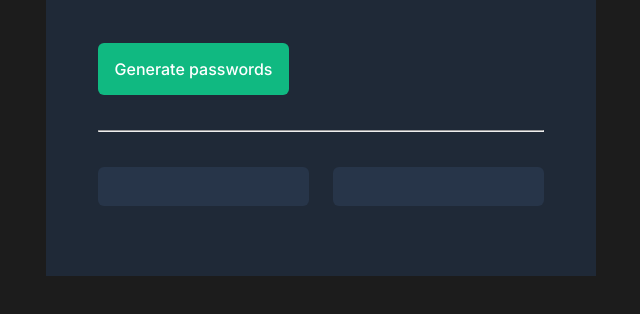
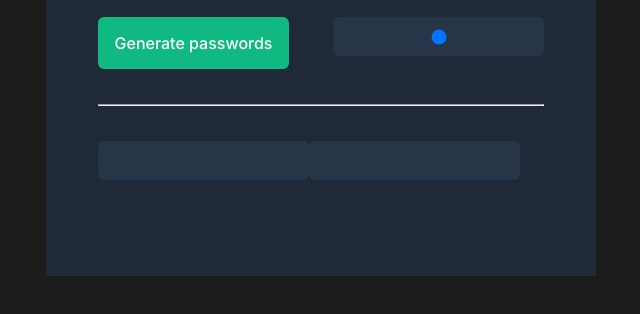
Before and after one commit to Mehcanic/scrimba-password, a plain HTML site: page index.html in a window 1280 px wide. Shown: the part 354-668 px from the top of the page, without its empty margins (42-682 px from the left). Drawn offline with Linux system fonts and the light colour scheme.

Commit message:
basic app pfinished; waiting for upgrades

```diff
--- a/index.html
+++ b/index.html
@@ -17,13 +17,18 @@
         <main>
             <h1>Generate a <span>random password</span></h1>
             <p>Never use an insecure password again.</p>
-            <button id="generate-button" onClick="generatePasswords()">
-                Generate passwords
-            </button>
+            <div class="controls">
+                <button id="generate-button" onClick="generatePasswords()">
+                    Generate passwords
+                </button>
+                <input type="range" />
+            </div>
             <hr />
             <div>
-                <input type="text" id="input-field-one" />
-                <input type="text" id="input-field-two" />
+                <div>
+                    <input type="text" id="input-field-one" />
+                    <input type="text" id="input-field-two" />
+                </div>
             </div>
         </main>
         <footer></footer>
--- a/style.css
+++ b/style.css
@@ -50,7 +50,12 @@ main {
 
     hr {
         margin: 35px 0;
+        color: #2F3E53;
     }
+
+    .controls {
+        display: flex;
+        align-content: center;
 
         button {
             all: unset;
@@ -60,7 +65,7 @@ main {
             font-weight: 500;
             height: 52px;
             width: 191px;
-        margin-top: 51px;
+            /* margin-top: 51px; */
             border-radius: 6px;
             cursor: pointer;
             transition: background-color 0.2s, box-shadow 0.1s;
@@ -71,6 +76,7 @@ main {
 
         button:active {
             background-color: #1abc9c;
+        }
     }
 
     div {
```
Also changed, not shown: 1 other file. Lines whose indentation alone changed are shown as unchanged.
